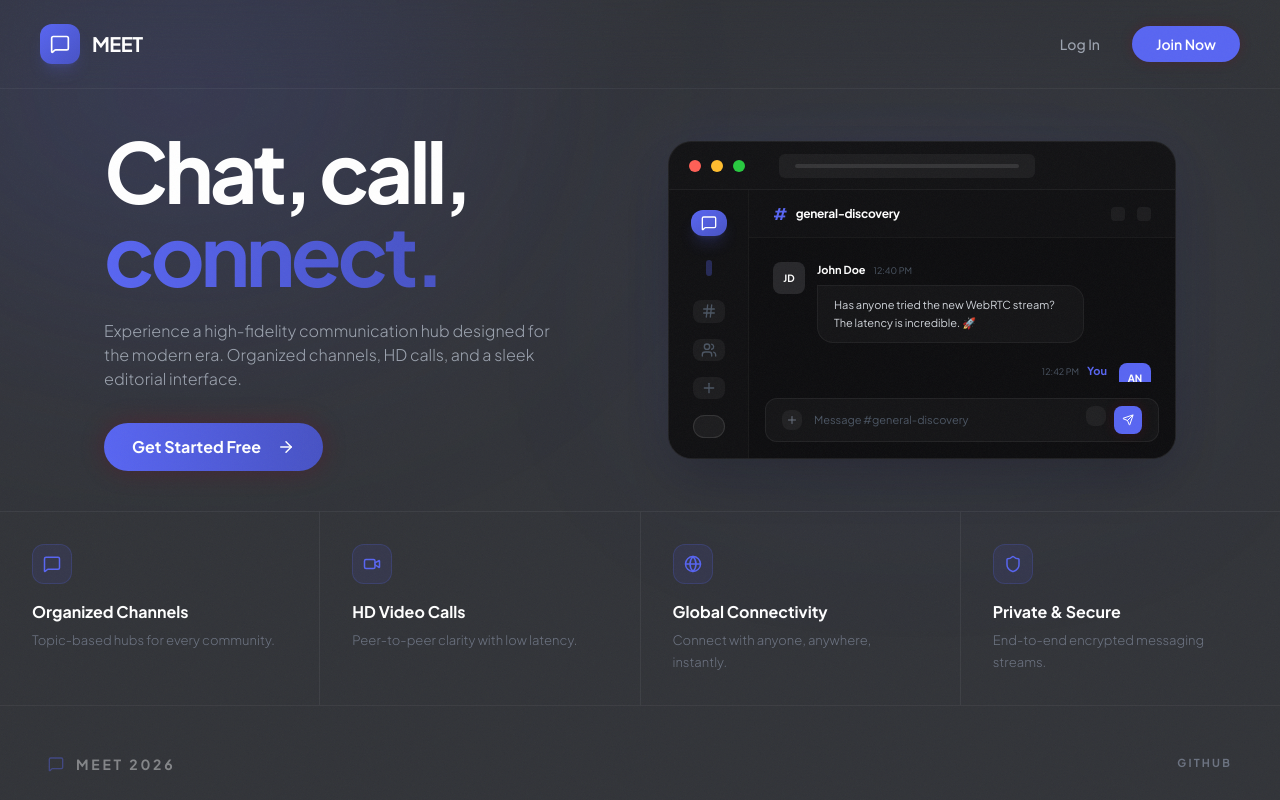
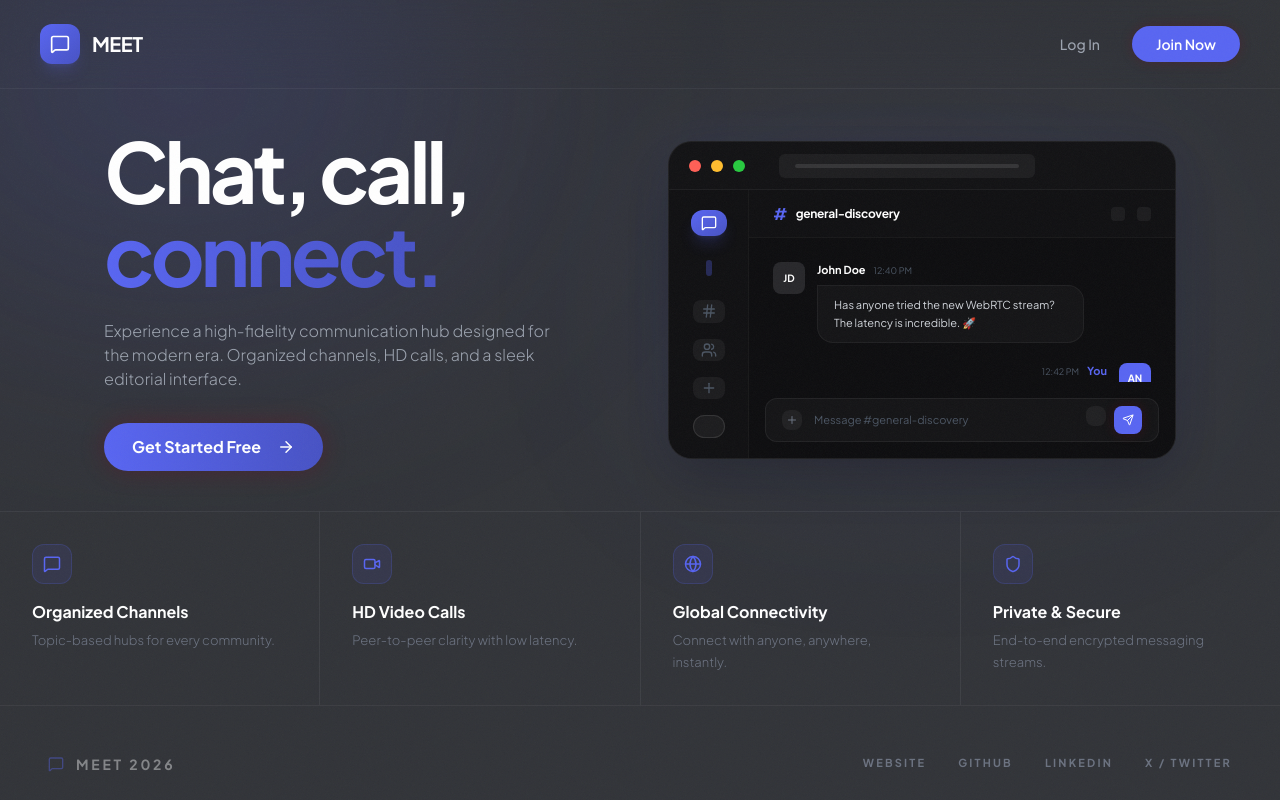
Before and after one commit to anshul-ab17/meet, a Next.js app in the folder apps/web/: page / in a window 1280 px wide. Built offline with nearby package versions, Linux system fonts and the light colour scheme; no server answers.

Commit message:
chore(web): add social links to landing page footer

```diff
--- a/apps/web/app/components/HeroSection.tsx
+++ b/apps/web/app/components/HeroSection.tsx
@@ -217,8 +217,11 @@ export function HeroSection() {
           <MessageSquare size={16} className="text-primary" />
           <span className="text-sm font-sans font-black tracking-[0.2em] uppercase text-white">Meet 2026</span>
         </div>
-        <div className="flex gap-10 text-[11px] text-gray-500 uppercase tracking-[0.2em] font-bold">
-          <a href="https://github.com/anshul-ab17/meet" target="_blank" rel="noopener noreferrer" className="hover:text-primary transition-all duration-300">Github</a>
+        <div className="flex flex-wrap gap-x-8 gap-y-4 text-[11px] text-gray-500 uppercase tracking-[0.2em] font-bold">
+          <a href="https://anshulbharat.com/" target="_blank" rel="noopener noreferrer" className="hover:text-primary transition-all duration-300">Website</a>
+          <a href="https://github.com/anshul-ab17/" target="_blank" rel="noopener noreferrer" className="hover:text-primary transition-all duration-300">Github</a>
+          <a href="https://www.linkedin.com/in/anshul-bt17/" target="_blank" rel="noopener noreferrer" className="hover:text-primary transition-all duration-300">LinkedIn</a>
+          <a href="https://x.com/anshul_ab17" target="_blank" rel="noopener noreferrer" className="hover:text-primary transition-all duration-300">X / Twitter</a>
         </div>
       </footer>
 
```
